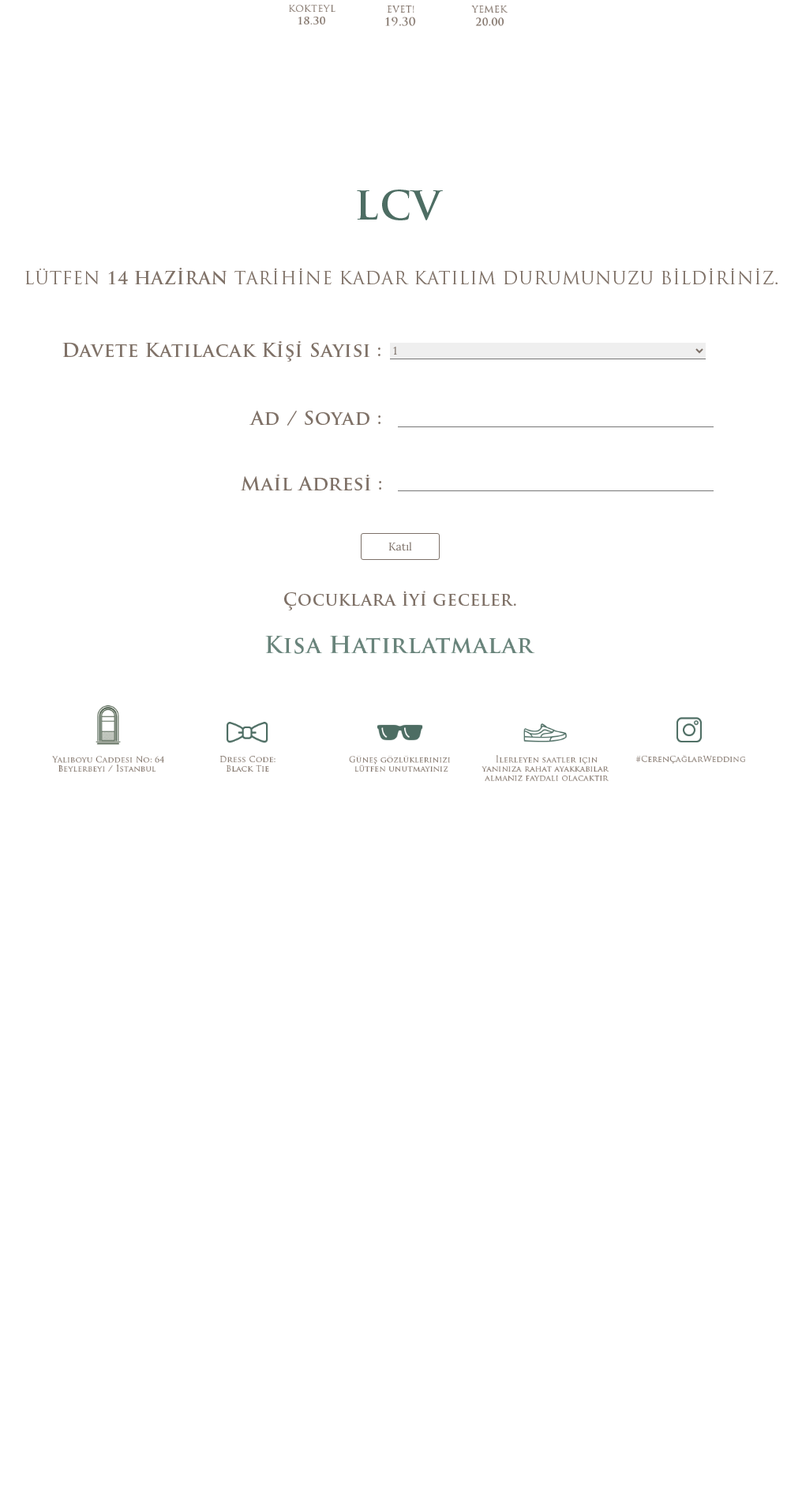
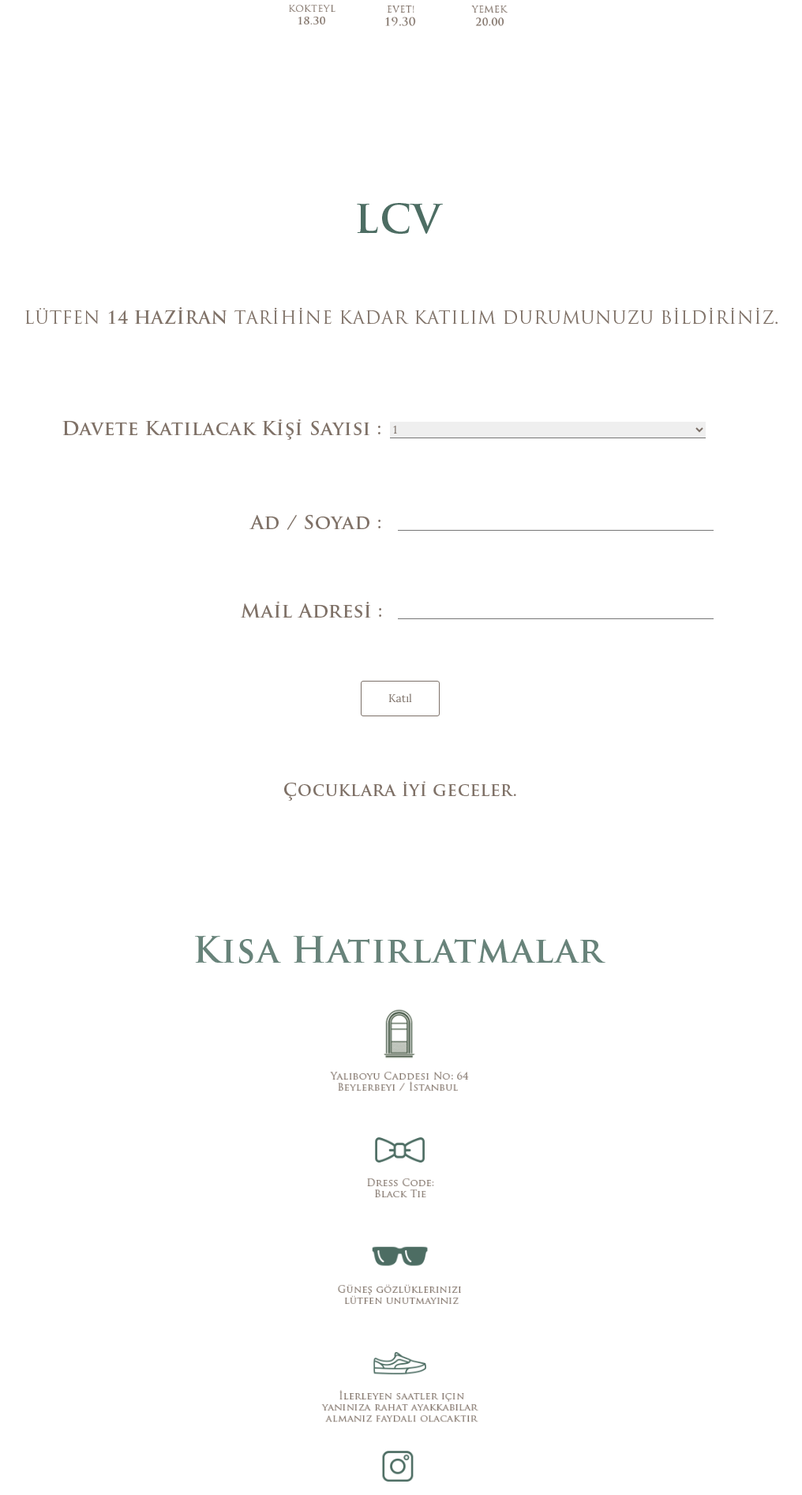
Before and after one commit to acaglarbayatli/cerencaglarwedding, a Jekyll site: the page built from index.html, in a window 1280 px wide. Shown: the part 736-2629 px from the top of the page at 79% size, without its empty margins (133-1149 px from the left). Built offline with Jekyll 4.4.1, drawn with Linux system fonts in a browser that asks for light colours; before the commit the page ends 1800 px from its top, so only the background shows below that.

Commit message:
bisiler bisiler iste

```diff
--- /dev/null
+++ b/_includes/kisalar.html
@@ -0,0 +1,29 @@
+    <!-- About Section -->
+    <section id="kisahatirlatmalar" class="intro" style="height: 100%; min-height: 500px; padding: 50px 0 20px;">
+      <div class="intro-in"  style="width: 100%; display: flex; flex-direction: row; justify-content: center; min-height: 440px; height: 100%;">
+            <div style="display: flex; flex-direction: column; justify-content: space-around; height: 100%; padding-top: 20px; width: 90%; min-height: 440px;">
+                <div style="display: flex; flex-direction: row; justify-content: center; height: 15%;">
+                    <div class="kisa_baslik" >
+                        <div style="display: flex; flex-direction: column; justify-content: center; height: 100%;">
+                            <img src="../img/kisa_hatirlatmalar.png">
+                        </div>
+                    </div>
+                </div>
+                <a style="display: flex; flex-direction: row; justify-content: center; height: 15%;" href="http://www.bosphoruspalace.com" target="_blank">
+                        <img src="../img/kisa_bos.png">
+                </a>
+                <div style="display: flex; flex-direction: row; justify-content: center; height: 15%;">
+                      <img src="../img/kisa_pap.png">
+                </div>
+                <div style="display: flex; flex-direction: row; justify-content: center; height: 15%;">
+                      <img src="../img/kisa_gozluk.png">
+                </div>
+                <div style="display: flex; flex-direction: row; justify-content: center; height: 15%;">
+                      <img src="../img/kisa_ayak.png">
+                </div>
+                <div style="display: flex; flex-direction: row; justify-content: center; height: 15%;">
+                      <img src="../img/kisa_hash.png">
+                </div>
+            </div>
+        </div>
+    </section>
--- a/_includes/lcv.html
+++ b/_includes/lcv.html
@@ -1,5 +1,5 @@
     <!-- About Section -->
-    <section id="about" class="intro" style="height: 100%; min-height: 500px; padding: 50px 0 20px;">
+    <section id="lcv" class="intro" style="height: 100%; min-height: 500px; padding: 50px 0 20px;">
       <div class="intro-in"  style="width: 100%; display: flex; flex-direction: row; justify-content: center; min-height: 440px; height: 100%;">
             <div style="display: flex; flex-direction: column; justify-content: space-around; height: 100%; width: 90%; min-height: 440px;">
                 <div style="display: flex; flex-direction: row; justify-content: center; height: 10%;">
@@ -12,7 +12,7 @@
                         <img src="../img/lcv_cumle.png" >
                     </div>
                 </div>
-                <div style="display: flex; flex-direction: row; justify-content: space-around; height: 40%;">
+                <div style="display: flex; flex-direction: row; justify-content: space-around; height: 55%;">
                   <form id="mailForm" action="https://liveformhq.com/form/a67d2e22-a5e9-4a56-98b9-79199c624262" method="POST" accept-charset="utf-8" style="display: flex; flex-direction: column; justify-content: space-around; height: 100%; width: 100%;">
                     <div style="display: flex; flex-direction: row; justify-content: center; height: 12%; width: 100%;">
                         <div style="display: flex; flex-direction: row; justify-content: flex-end; height: 100%; width: 48%;">
@@ -107,49 +107,6 @@
                         <img src="../img/cocuk.png">
                     </div>
                 </div>
-                <div class="kisalar" style="display: flex; flex-direction: column; justify-content: space-around; width: 100%; margin: 0;">
-                  <div style="display: flex; flex-direction: row; justify-content: center; height: 20%;">
-                    <div class="kisa_baslik" style="display: flex; flex-direction: column; justify-content: center; height: 100%;">
-                        <img src="../img/kisa_hatirlatmalar.png">
-                    </div>
-                  </div>
-                  <div class="kisalar" style="display: flex; flex-direction: row; justify-content: space-around; height: 80%;">
-                    <div style="display: flex; flex-direction: column; justify-content: center; height: 100%; width: 18%; margin: 0 1%;">
-                      <div style="display: flex; flex-direction: row; justify-content: center; width: 88%; height: 100%; margin: 0 6%;">
-                        <div style="display: flex; flex-direction:column; justify-content: center;">
-                          <img src="../img/kisa_bos.png">
-                        </div>
-                      </div>
-                    </div>
-                    <div style="display: flex; flex-direction: column; justify-content: center; height: 100%; width: 18%; margin: 0 1%;">
-                      <div style="display: flex; flex-direction: row; justify-content: center; width: 45%; height: 100%; margin: 0 22%;">
-                        <div style="display: flex; flex-direction:column; justify-content: center;">
-                          <img src="../img/kisa_pap.png">
-                        </div>
-                      </div>
-                    </div>
-                    <div style="display: flex; flex-direction: column; justify-content: center; height: 100%; width: 18%; margin: 0 1%;">
-                      <div style="display: flex; flex-direction: row; justify-content: center; width: 82%; height: 100%; margin: 0 9%;">
-                        <div style="display: flex; flex-direction:column; justify-content: center;">
-                          <img src="../img/kisa_gozluk.png">
-                        </div>
-                      </div>
-                    </div>
-                    <div style="display: flex; flex-direction: column; justify-content: center; height: 100%; width: 18%; margin: 0 1%;">
-                      <div style="display: flex; flex-direction: row; justify-content: center; width: 100%; height: 100%; margin: 0;">
-                        <div style="display: flex; flex-direction:column; justify-content: center;">
-                          <img src="../img/kisa_ayak.png">
-                        </div>
-                      </div>
-                    </div>
-                    <div style="display: flex; flex-direction: column; justify-content: center; height: 100%; width: 18%; margin: 0 1%;">
-                      <div style="display: flex; flex-direction: row; justify-content: center; width: 86%; height: 100%; margin: 0 7%;">
-                        <div style="display: flex; flex-direction:column; justify-content: center;">
-                          <img src="../img/kisa_hash.png">
-                        </div>
-                      </div>
-                    </div>
-                </div>
             </div>
         </div>
     </section>
--- a/_includes/nav.html
+++ b/_includes/nav.html
@@ -1,7 +1,7 @@
  <!-- Navigation -->
     <nav class="navbar navbar-custom navbar-fixed-top" role="navigation">
         <div class="container">
-            <div class="navbar-header">
+            <div class="navbar-header" style="color: #7C7068;">
                 <button type="button" class="navbar-toggle" data-toggle="collapse" data-target=".navbar-main-collapse">
                     <i class="fa fa-bars"></i>
                 </button>
@@ -18,7 +18,10 @@
                         <a href="#page-top"></a>
                     </li>
                     <li>
-                        <a class="page-scroll romantic" href="#about" disabled>LCV & Kısa Hatırlatmalar</a>
+                        <a class="page-scroll romantic" href="#lcv" style="color: #7C7068;">LCV</a>
+                    </li>
+                    <li>
+                        <a class="page-scroll romantic" href="#kisahatirlatmalar" style="color: #7C7068;">Kısa Hatırlatmalar</a>
                     </li>
                 </ul>
             </div>
--- a/_layouts/default.html
+++ b/_layouts/default.html
@@ -5,6 +5,7 @@
     {% include nav.html %}
     {% include header.html %}
     {% include lcv.html %}
+    {% include kisalar.html %}
     {% include js.html %}
     </body>
 </html>
```
Also changed, not shown: _includes/css/grayscale.css (+7 -3 lines), _includes/download.html (deleted, +0 -12 lines), 2 other files.
